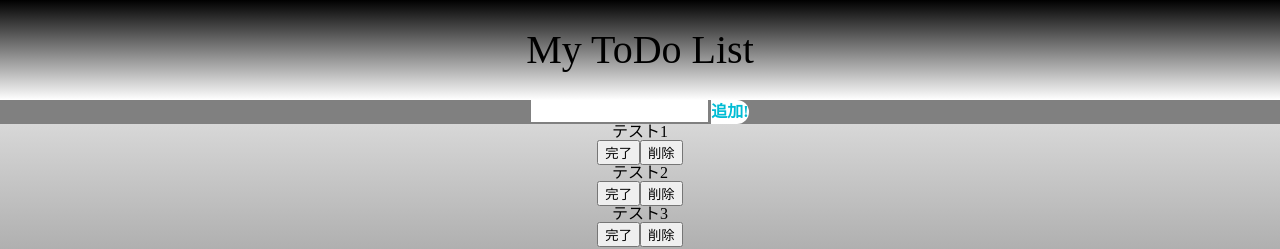
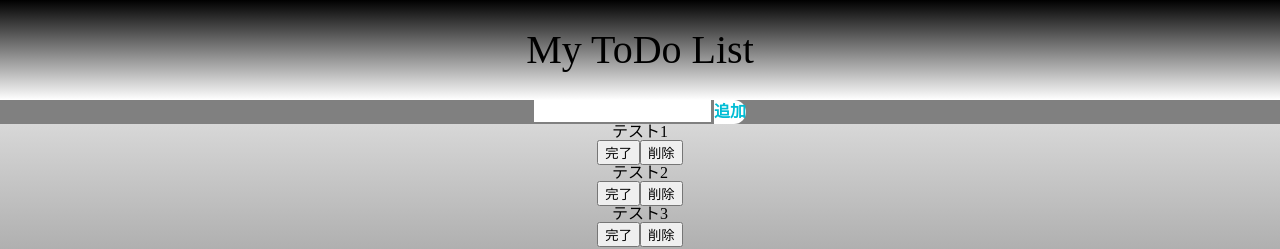
Before and after one commit to Taishin-exe/todo-app, a React (Create React App) app: page / in a window 1280 px wide. Shown: the top 249 px of the page. Built offline with nearby package versions, Linux system fonts and the light colour scheme.

Commit message:
todoアプリ

```diff
--- a/src/componets/Form.js
+++ b/src/componets/Form.js
@@ -51,7 +51,7 @@ const Form = (props) => {
     return (
         <FormStyle>
             <input type="text" class="input"/>
-            <a href="#" class="btn" onClick={handleClick}>追加!</a>
+            <a href="#" class="btn" onClick={handleClick}>追加</a>
         </FormStyle>
     )
 }
```
